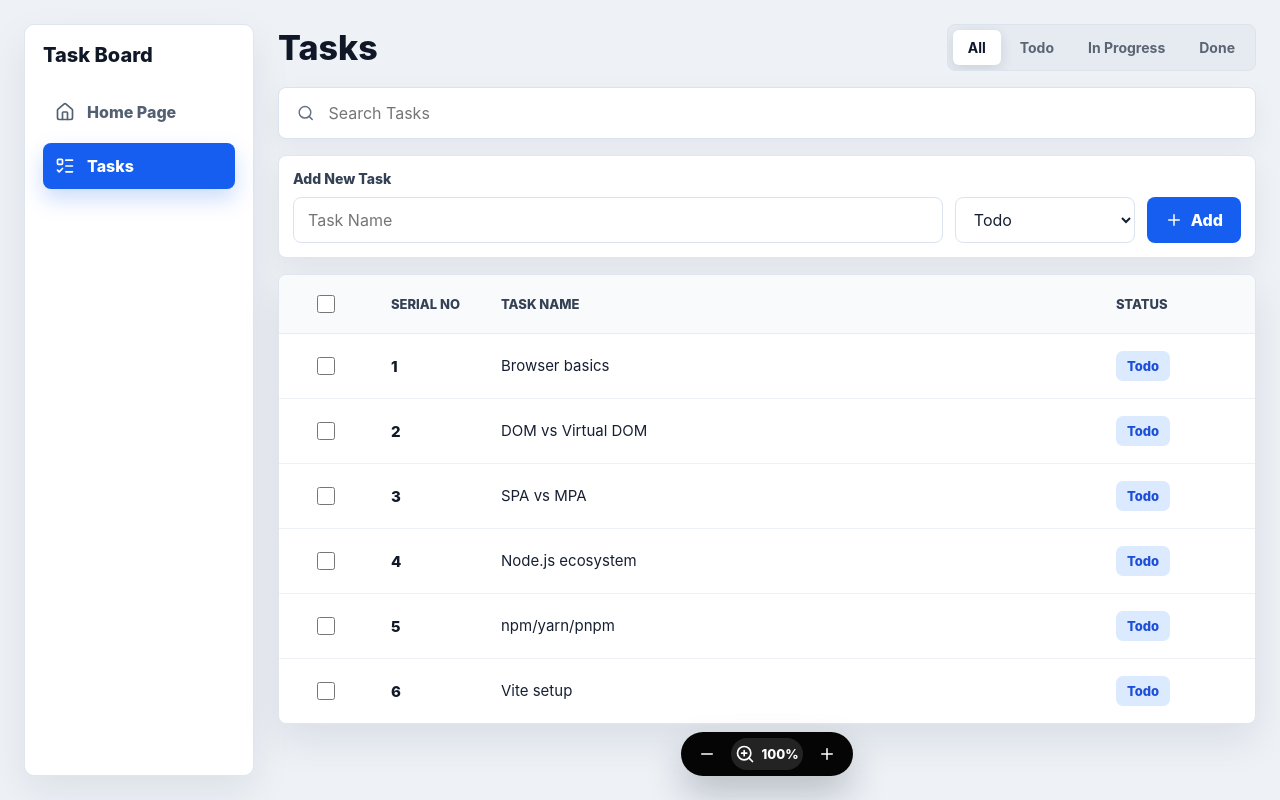
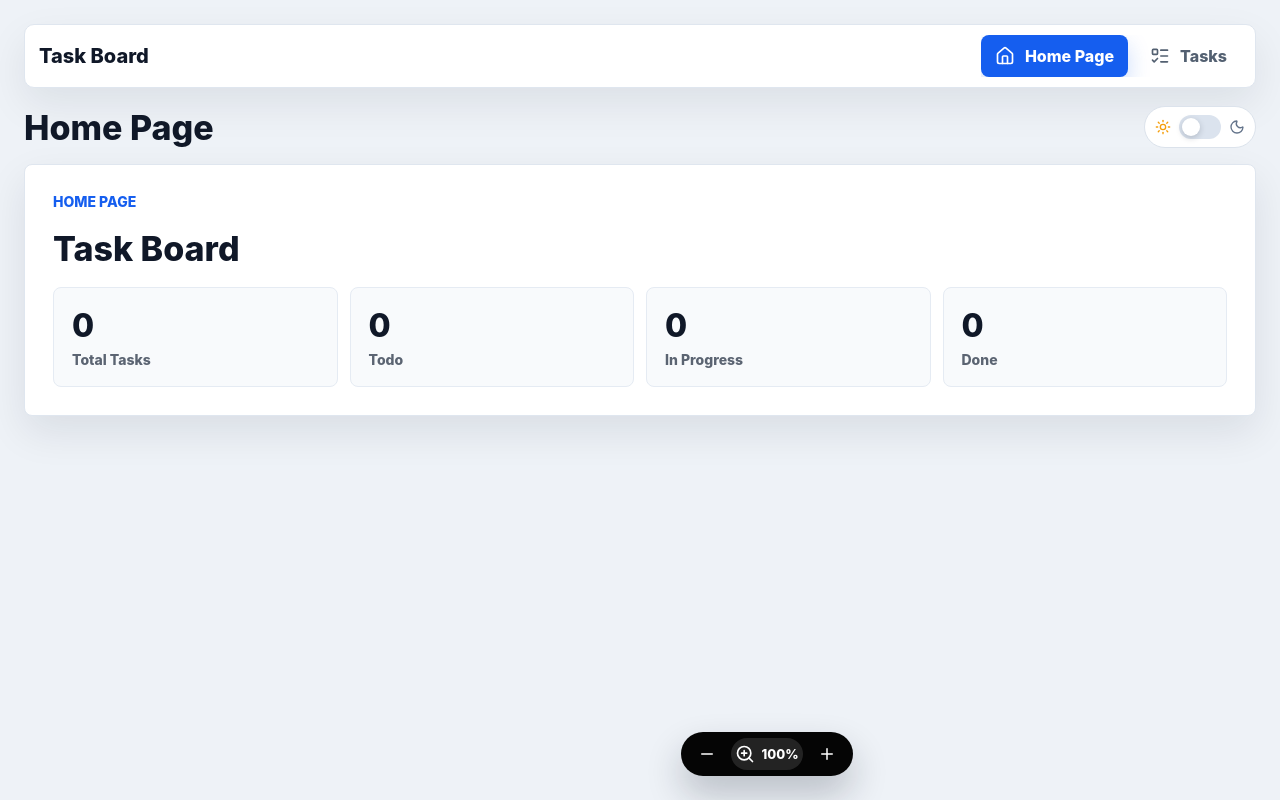
Before and after one commit to madhavi-gaddam/react, a React (Vite) app: page / in a window 1280 px wide. Built offline with nearby package versions, Linux system fonts and the light colour scheme.

Commit message:
Update task board layout and controls

```diff
--- a/src/App.css
+++ b/src/App.css
@@ -38,60 +38,165 @@ button:disabled {
 
 .page {
   position: relative;
-  display: grid;
-  grid-template-columns: 230px minmax(0, 1fr);
-  gap: 24px;
   height: 100vh;
   overflow: hidden;
   padding: 24px 24px 96px;
 }
 
-.sidebar {
+.page.theme-dark {
+  background: #111827;
+  color: #e5e7eb;
+}
+
+.page.theme-dark .navbar,
+.page.theme-dark .home-overview,
+.page.theme-dark .form-card,
+.page.theme-dark .table-card,
+.page.theme-dark .search-box {
+  border-color: #263244;
+  background: #172033;
+  box-shadow: 0 16px 40px rgba(0, 0, 0, 0.28);
+}
+
+.page.theme-dark .navbar-title,
+.page.theme-dark h1,
+.page.theme-dark .home-overview h2,
+.page.theme-dark .home-stats span,
+.page.theme-dark .key-cell {
+  color: #f8fafc;
+}
+
+.page.theme-dark .navbar-link,
+.page.theme-dark .navbar-link:hover {
+  color: #aab4c3;
+}
+
+.page.theme-dark .navbar-link:hover {
+  background: #202b3d;
+  color: #f8fafc;
+}
+
+.page.theme-dark .home-kicker,
+.page.theme-dark .selected-note {
+  color: #7db2ff;
+}
+
+.page.theme-dark .home-stats div,
+.page.theme-dark thead {
+  border-color: #273449;
+  background: #202b3d;
+}
+
+.page.theme-dark .home-stats p,
+.page.theme-dark .form-mode,
+.page.theme-dark .tab,
+.page.theme-dark .empty-row,
+.page.theme-dark .search-box {
+  color: #aab4c3;
+}
+
+.page.theme-dark .tabs {
+  border-color: #273449;
+  background: #202b3d;
+}
+
+.page.theme-dark .tab:hover,
+.page.theme-dark th {
+  color: #e5e7eb;
+}
+
+.page.theme-dark .tab.active,
+.page.theme-dark .task-form input,
+.page.theme-dark .task-form select,
+.page.theme-dark .actions-cell button {
+  border-color: #33435c;
+  background: #111827;
+  color: #f8fafc;
+}
+
+.page.theme-dark .search-box input {
+  background: transparent;
+  color: #f8fafc;
+}
+
+.page.theme-dark th,
+.page.theme-dark td {
+  border-bottom-color: #263244;
+}
+
+.page.theme-dark tbody tr:hover {
+  background: #1d293a;
+}
+
+.page.theme-dark tbody tr.selected-row {
+  background: #172d4e;
+}
+
+.page.theme-dark .actions-cell button:hover {
+  border-color: #3b82f6;
+  background: #17345d;
+  color: #bfdbfe;
+}
+
+.app-scale {
+  display: grid;
+  grid-template-rows: auto minmax(0, 1fr);
+  gap: 18px;
+  min-width: 0;
+  margin: 0 auto;
+  transform-origin: top center;
+  transition: transform 180ms ease;
+}
+
+.navbar {
   display: flex;
-  flex-direction: column;
-  min-height: 0;
-  padding: 18px;
+  align-items: center;
+  justify-content: space-between;
+  gap: 18px;
+  min-height: 64px;
+  padding: 10px 14px;
   border: 1px solid #dfe6ef;
   border-radius: 10px;
   background: #ffffff;
   box-shadow: 0 16px 40px rgba(15, 23, 42, 0.08);
 }
 
-.sidebar-title {
-  margin-bottom: 22px;
+.navbar-title {
+  min-width: max-content;
   color: #101828;
   font-size: 20px;
   font-weight: 850;
 }
 
-.sidebar-nav {
-  display: grid;
+.navbar-links {
+  display: flex;
+  align-items: center;
   gap: 8px;
+  overflow-x: auto;
 }
 
-.sidebar-link {
-  display: flex;
+.navbar-link {
+  display: inline-flex;
   align-items: center;
-  justify-content: flex-start;
-  gap: 12px;
-  width: 100%;
-  min-height: 46px;
+  justify-content: center;
+  gap: 10px;
+  min-width: max-content;
+  min-height: 42px;
   border: 0;
   border-radius: 8px;
-  padding: 0 12px;
+  padding: 0 14px;
   background: transparent;
   color: #536071;
   cursor: pointer;
   font-weight: 800;
-  text-align: left;
 }
 
-.sidebar-link:hover {
+.navbar-link:hover {
   background: #f4f7fb;
   color: #101828;
 }
 
-.sidebar-link.active {
+.navbar-link.active {
   background: #155eef;
   color: #ffffff;
   box-shadow: 0 10px 22px rgba(21, 94, 239, 0.22);
@@ -100,16 +205,13 @@ button:disabled {
 .dashboard-scale {
   min-width: 0;
   height: 100%;
-  margin: 0 auto;
-  transform-origin: top center;
-  transition: transform 180ms ease;
 }
 
 .dashboard {
   display: flex;
   flex-direction: column;
   width: 100%;
-  height: calc(100vh - 48px);
+  height: 100%;
   margin: 0 auto;
   gap: 16px;
 }
@@ -178,6 +280,12 @@ button:disabled {
   gap: 24px;
 }
 
+.header-actions {
+  display: flex;
+  align-items: center;
+  gap: 12px;
+}
+
 h1 {
   margin: 0;
   color: #101828;
@@ -217,6 +325,67 @@ h1 {
   background: #ffffff;
   color: #0f172a;
   box-shadow: 0 4px 14px rgba(15, 23, 42, 0.12);
+}
+
+.theme-toggle {
+  display: inline-flex;
+  align-items: center;
+  gap: 8px;
+  min-height: 42px;
+  border: 1px solid #dce3ec;
+  border-radius: 999px;
+  padding: 0 10px;
+  background: #ffffff;
+  color: #667085;
+  cursor: pointer;
+  flex: 0 0 auto;
+}
+
+.theme-toggle-track {
+  position: relative;
+  width: 42px;
+  height: 24px;
+  border-radius: 999px;
+  background: #dbe3ee;
+  transition: background 180ms ease;
+}
+
+.theme-toggle-thumb {
+  position: absolute;
+  top: 3px;
+  left: 3px;
+  width: 18px;
+  height: 18px;
+  border-radius: 999px;
+  background: #ffffff;
+  box-shadow: 0 2px 6px rgba(15, 23, 42, 0.2);
+  transition: transform 180ms ease;
+}
+
+.theme-toggle[aria-pressed="true"] {
+  border-color: #33435c;
+  background: #172033;
+  color: #cbd5e1;
+}
+
+.theme-toggle[aria-pressed="true"] .theme-toggle-track {
+  background: #155eef;
+}
+
+.theme-toggle[aria-pressed="true"] .theme-toggle-thumb {
+  transform: translateX(18px);
+}
+
+.theme-toggle-icon {
+  flex: 0 0 auto;
+}
+
+.theme-toggle-sun {
+  color: #f59e0b;
+}
+
+.theme-toggle-moon {
+  color: #64748b;
 }
 
 .search-section {
@@ -389,9 +558,9 @@ h1 {
 
 .table-card {
   position: relative;
-  flex: 1 1 450px;
+  flex: 1 1 620px;
   min-height: 0;
-  max-height: 450px;
+  max-height: 620px;
   overflow: hidden;
   border: 1px solid #dfe6ef;
   border-radius: 8px;
@@ -624,33 +793,32 @@ tbody tr.selected-row {
 
 @media (max-width: 780px) {
   .page {
-    grid-template-columns: 1fr;
-    grid-template-rows: auto minmax(0, 1fr);
-    gap: 12px;
     padding: 16px 16px 88px;
   }
 
-  .sidebar {
+  .app-scale {
+    gap: 12px;
+  }
+
+  .navbar {
+    align-items: stretch;
+    flex-direction: column;
     padding: 12px;
   }
 
-  .sidebar-title {
-    margin-bottom: 10px;
+  .navbar-title {
+    min-width: 0;
   }
 
-  .sidebar-nav {
-    display: flex;
-    overflow-x: auto;
+  .navbar-links {
+    width: 100%;
   }
 
-  .sidebar-link {
-    flex: 0 0 auto;
-    width: auto;
-    padding: 0 14px;
+  .navbar-link {
+    flex: 1 0 auto;
   }
 
   .dashboard {
-    height: calc(100vh - 32px);
     gap: 12px;
   }
 
@@ -658,6 +826,16 @@ tbody tr.selected-row {
   .form-meta {
     align-items: stretch;
     flex-direction: column;
+  }
+
+  .header-actions {
+    align-items: stretch;
+    flex-direction: column;
+  }
+
+  .theme-toggle {
+    justify-content: center;
+    width: 100%;
   }
 
   h1 {
@@ -729,10 +907,6 @@ tbody tr.selected-row {
     min-height: 32px;
   }
 
-  .dashboard {
-    height: calc(100vh - 24px);
-  }
-
   .search-box {
     min-height: 48px;
   }
--- a/src/App.jsx
+++ b/src/App.jsx
@@ -4,11 +4,21 @@ import { SearchBar } from "./components/SearchBar.jsx";
 import { Sidebar } from "./components/Sidebar.jsx";
 import { TaskForm } from "./components/TaskForm.jsx";
 import { TaskTable } from "./components/TaskTable.jsx";
+import { ThemeToggle } from "./components/ThemeToggle.jsx";
 import { ZoomControls } from "./components/ZoomControls.jsx";
 import { makeInitialTasks, statusOptions } from "./data/tasks.js";
 
 function App() {
-  const [activePage, setActivePage] = React.useState("tasks");
+  const [activePage, setActivePage] = React.useState("home");
+  const [isDarkTheme, setIsDarkTheme] = React.useState(() => {
+    const savedTheme = window.localStorage.getItem("task-board-theme");
+
+    if (savedTheme) {
+      return savedTheme === "dark";
+    }
+
+    return window.matchMedia("(prefers-color-scheme: dark)").matches;
+  });
   const [tasks, setTasks] = React.useState(makeInitialTasks);
   const [searchText, setSearchText] = React.useState("");
   const [activeTab, setActiveTab] = React.useState("all");
@@ -20,6 +30,10 @@ function App() {
   const selectedTaskId = selectedTaskIds.length === 1 ? selectedTaskIds[0] : null;
   const selectedTask = tasks.find((task) => task.id === selectedTaskId);
   const editingTask = tasks.find((task) => task.id === editingTaskId);
+
+  React.useEffect(() => {
+    window.localStorage.setItem("task-board-theme", isDarkTheme ? "dark" : "light");
+  }, [isDarkTheme]);
 
   const filteredTasks = tasks.filter((task) => {
     const search = searchText.trim().toLowerCase();
@@ -139,20 +153,26 @@ function App() {
   }
 
   return (
-    <main className="page">
-      <Sidebar activePage={activePage} onPageChange={setActivePage} />
-
+    <main className={`page${isDarkTheme ? " theme-dark" : ""}`}>
       <div
-        className="dashboard-scale"
+        className="app-scale"
         style={{
           transform: `scale(${zoom / 100})`,
           width: `${10000 / zoom}%`,
+          height: `${10000 / zoom}%`,
         }}
       >
+        <Sidebar activePage={activePage} onPageChange={setActivePage} />
+
+        <div className="dashboard-scale">
           {activePage === "home" ? (
             <section className="dashboard home-page">
               <header className="dashboard-header">
                 <h1>Home Page</h1>
+                <ThemeToggle
+                  isDarkTheme={isDarkTheme}
+                  onToggleTheme={() => setIsDarkTheme((currentTheme) => !currentTheme)}
+                />
               </header>
 
               <div className="home-overview">
@@ -180,7 +200,12 @@ function App() {
             </section>
           ) : (
             <section className="dashboard">
-            <Header activeTab={activeTab} onTabChange={setActiveTab} />
+              <Header
+                activeTab={activeTab}
+                isDarkTheme={isDarkTheme}
+                onTabChange={setActiveTab}
+                onToggleTheme={() => setIsDarkTheme((currentTheme) => !currentTheme)}
+              />
 
               <div className="search-section">
                 <SearchBar searchText={searchText} onSearchChange={setSearchText} />
@@ -207,6 +232,7 @@ function App() {
             </section>
           )}
         </div>
+      </div>
 
       <ZoomControls zoom={zoom} onZoomIn={zoomIn} onZoomOut={zoomOut} />
     </main>
--- a/src/components/Header.jsx
+++ b/src/components/Header.jsx
@@ -1,10 +1,14 @@
 import { TaskTabs } from "./TaskTabs.jsx";
+import { ThemeToggle } from "./ThemeToggle.jsx";
 
-export function Header({ activeTab, onTabChange }) {
+export function Header({ activeTab, isDarkTheme, onTabChange, onToggleTheme }) {
   return (
     <header className="dashboard-header">
       <h1>Tasks</h1>
-      <TaskTabs activeTab={activeTab} onTabChange={onTabChange} />
+      <div className="header-actions">
+        <TaskTabs activeTab={activeTab} onTabChange={onTabChange} />
+        <ThemeToggle isDarkTheme={isDarkTheme} onToggleTheme={onToggleTheme} />
+      </div>
     </header>
   );
 }
--- a/src/components/Sidebar.jsx
+++ b/src/components/Sidebar.jsx
@@ -7,10 +7,10 @@ const navItems = [
 
 export function Sidebar({ activePage, onPageChange }) {
   return (
-    <aside className="sidebar" aria-label="Primary navigation">
-      <div className="sidebar-title">Task Board</div>
+    <nav className="navbar" aria-label="Primary navigation">
+      <div className="navbar-title">Task Board</div>
 
-      <nav className="sidebar-nav">
+      <div className="navbar-links">
         {navItems.map((item) => {
           const Icon = item.icon;
           const isActive = activePage === item.id;
@@ -18,7 +18,7 @@ export function Sidebar({ activePage, onPageChange }) {
           return (
             <button
               aria-current={isActive ? "page" : undefined}
-              className={`sidebar-link${isActive ? " active" : ""}`}
+              className={`navbar-link${isActive ? " active" : ""}`}
               key={item.id}
               onClick={() => onPageChange(item.id)}
               type="button"
@@ -28,7 +28,7 @@ export function Sidebar({ activePage, onPageChange }) {
             </button>
           );
         })}
-      </nav>
-    </aside>
+      </div>
+    </nav>
   );
 }
--- /dev/null
+++ b/src/components/ThemeToggle.jsx
@@ -0,0 +1,20 @@
+import { Moon, Sun } from "lucide-react";
+
+export function ThemeToggle({ isDarkTheme, onToggleTheme }) {
+  return (
+    <button
+      aria-label={isDarkTheme ? "Switch to light theme" : "Switch to dark theme"}
+      aria-pressed={isDarkTheme}
+      className="theme-toggle"
+      onClick={onToggleTheme}
+      title={isDarkTheme ? "Light theme" : "Dark theme"}
+      type="button"
+    >
+      <Sun className="theme-toggle-icon theme-toggle-sun" size={16} />
+      <span className="theme-toggle-track">
+        <span className="theme-toggle-thumb" />
+      </span>
+      <Moon className="theme-toggle-icon theme-toggle-moon" size={16} />
+    </button>
+  );
+}
--- a/src/data/tasks.js
+++ b/src/data/tasks.js
@@ -1,38 +1,5 @@
-export const starterTopics = [
-  "Browser basics",
-  "DOM vs Virtual DOM",
-  "SPA vs MPA",
-  "Node.js ecosystem",
-  "npm/yarn/pnpm",
-  "Vite setup",
-  "Folder structure",
-  "Js basics (Variables,Data types, Scope, String and array operations)",
-  "ES6+",
-  "Arrow functions",
-  "Destructuring",
-  "Spread/rest operators",
-  "Modules",
-  "Array methods",
-  "CSS",
-  "JSX syntax",
-  "Functional components",
-  "Props",
-  "Component composition",
-  "Async/await",
-  "Reusable UI",
-  "useState",
-  "Event handling",
-  "Controlled inputs",
-  "Conditional rendering",
-];
-
 export const statusOptions = ["todo", "in progress", "done"];
 
 export function makeInitialTasks() {
-  return starterTopics.map((topic, index) => ({
-    id: index + 1,
-    key: index + 1,
-    name: topic,
-    status: index < 8 ? "todo" : index < 17 ? "in progress" : "done",
-  }));
+  return [];
 }
```
Lines whose indentation alone changed are shown as unchanged.
